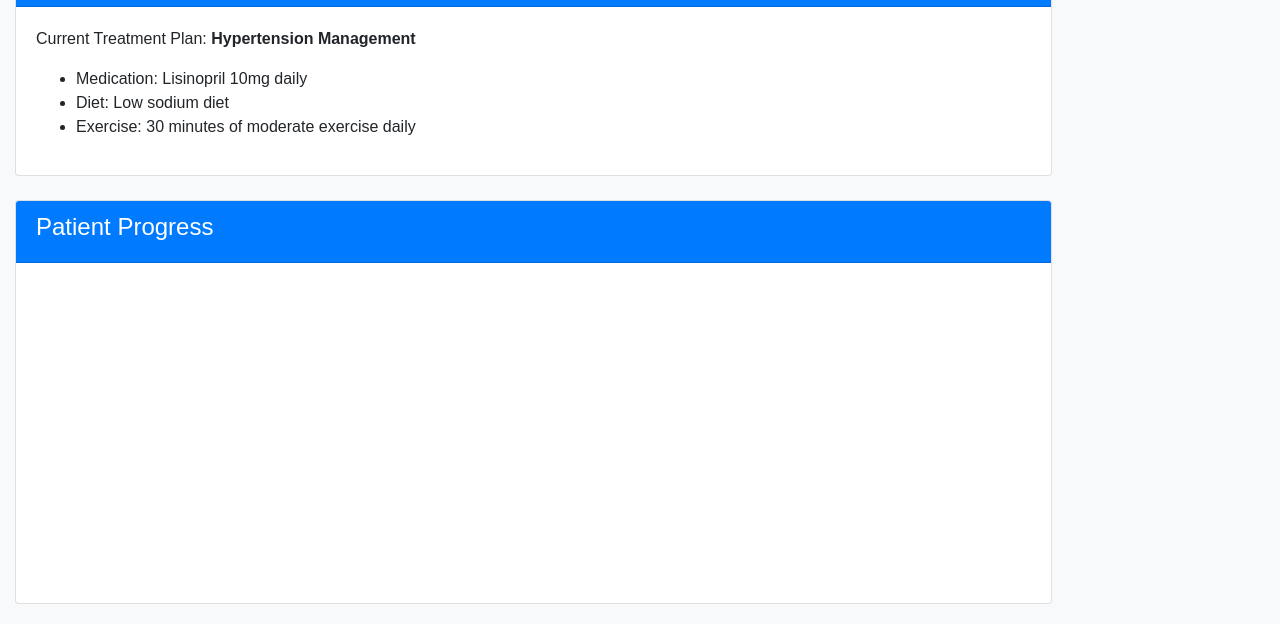
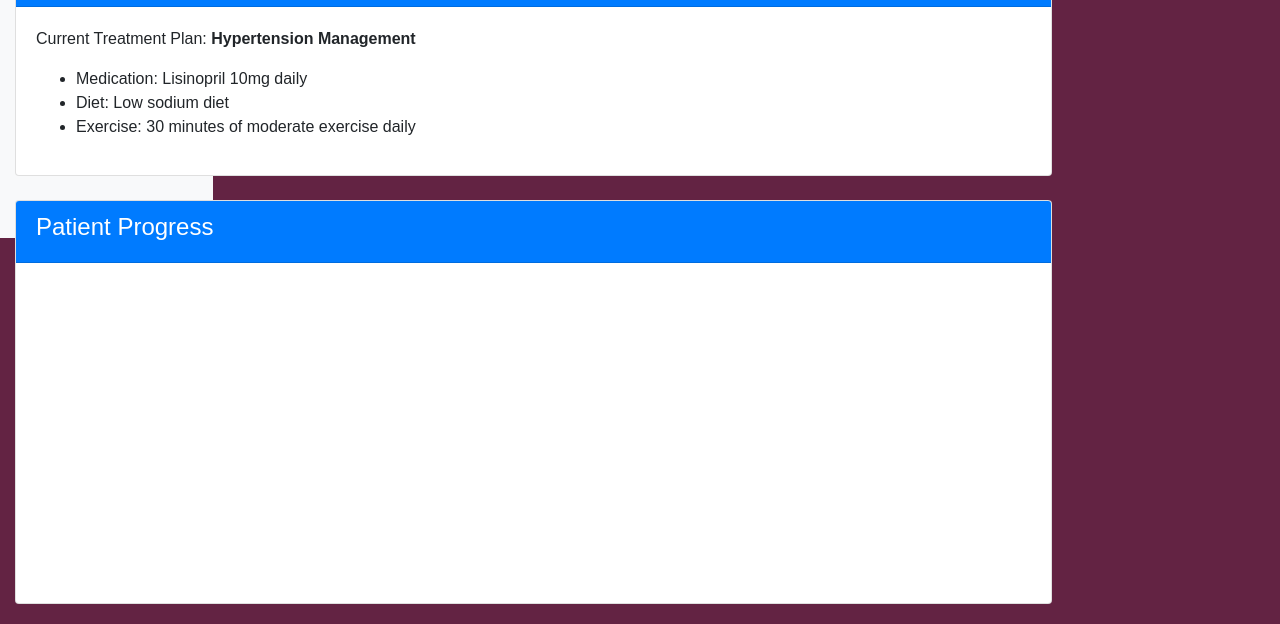
Before and after one commit to aayushdalal/ZK-medical-billing-dasboard, a plain HTML site: page index.html in a window 1280 px wide. Shown: the part 642-1266 px from the top of the page. Drawn offline with nearby package versions, Linux system fonts and the light colour scheme.

Commit message:
bg color changed

```diff
--- a/style.css
+++ b/style.css
@@ -1,7 +1,7 @@
 
 body {
   font-family: Arial, sans-serif;
-  background-color: #f8f9fa;
+  background-color: #632343;
 }
 
 .sidebar {
```
